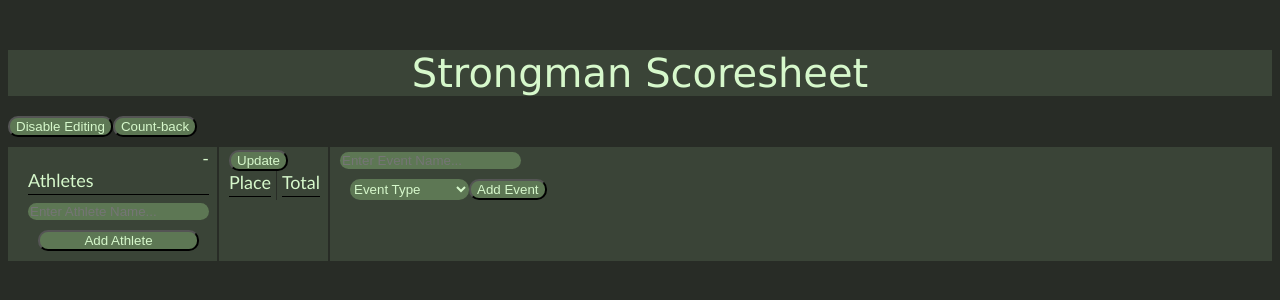
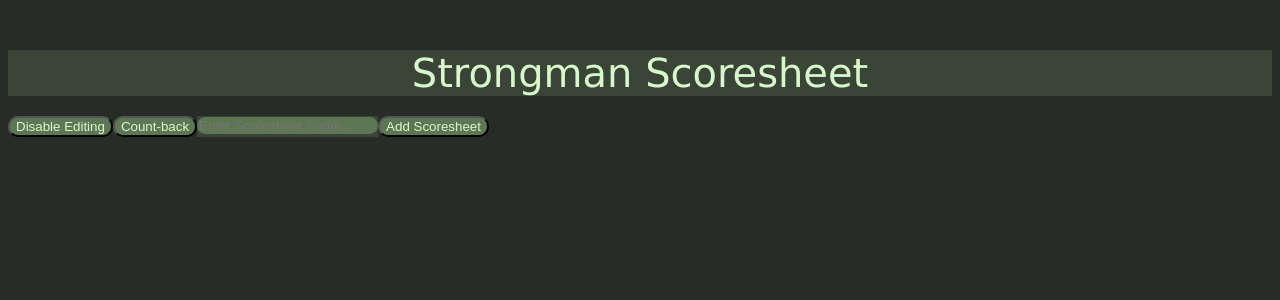
Before and after one commit to roycemeyer/strongman-scoresheet, a React (Create React App) app: page / in a window 1280 px wide. Shown: the top 300 px of the page. Built offline with nearby package versions, Linux system fonts and the light colour scheme.

Commit message:
Added the ability to add multiple scoresheets. Handy for a competition with several categories, for example U80 Men, u90 Men, U84 Women, Open Women, etc. or even WSM with the heats and the finals.

```diff
--- a/src/App.css
+++ b/src/App.css
@@ -62,6 +62,9 @@
 
 .my-textfield{
   background-color: rgb(58, 68, 55);
+  margin-left: 0px;
+}
+.my-dark-textfield{
   margin-left: 0px;
 }
 .my-textfield::placeholder{
@@ -136,6 +139,10 @@
   margin-left: 8px;
   margin-right: 10px;
 }
+.thyckk-horizontal-line{
+  height: 10px;
+  background-color: rgb(40, 44, 38);
+}
 .soft-vertical-line{
   width: 1px; /* Width of the line */
   background-image: radial-gradient(circle, #000 20%, transparent 20%);
--- a/src/App.js
+++ b/src/App.js
@@ -1,7 +1,8 @@
 import './App.css';
+import MyTextField from './components/MyTextField';
 import ScoresheetFrame from './components/Scoresheet/ScoresheetFrame';
 import Title from './components/Title';
-import { useState } from 'react';
+import { useState, useRef } from 'react';
 //-------------------------
 function App() {
   const initialEditText = 'Disable Editing';
@@ -12,17 +13,51 @@ function App() {
   const [isEditable, setIsEditable] = useState(initialEditable);
   const [tiebreakerText, setTiebreakerText] = useState(initialcountbackText);
   const [isCountback, setIsCountback] = useState(initialIsCountback);
+  const [scoresheets, setScoresheets] = useState([]);
+  const [newScoresheetName, setScoresheetNamee] = useState('');
+  const scoresheetRef = useRef();
 
   const handleEditableClick = () => {
       if (isEditable) setEditableText('Enable Editing');
       else setEditableText('Disable Editing');
       setIsEditable(!isEditable);
   }
+
   const handleTiebreakerClick = () => {
     if (isCountback) setTiebreakerText('Count-back');
     else setTiebreakerText('Last Event');
     setIsCountback(!isCountback);
-}
+  }
+
+  const handleAddScoresheetClick = () => {
+    if (newScoresheetName === ''){
+      alert("Please enter a scoresheet name.");
+      return;
+    }
+    const scoresheet = {scoresheetName: newScoresheetName};
+    setScoresheets([...scoresheets, scoresheet]);
+  }
+
+  const handleScoresheetNameInput = (scoresheet) => {
+    setScoresheetNamee(scoresheet);
+  };
+
+  const addScoresheets = () => {
+    const divs = [];
+    scoresheets.forEach((scoresheet) => {
+      divs.push(
+        <div className='vertical-list'>
+          <ScoresheetFrame
+            isEditable={isEditable}
+            isCountback={isCountback}
+            scoresheetName={scoresheet.scoresheetName}
+          />
+          <div className='thyckk-horizontal-line'></div>
+        </div>
+      );
+    });
+    return divs;
+  }
 
   return (
     <div  className="App">
@@ -34,11 +69,17 @@ function App() {
         <button className='button-styling' onClick={handleTiebreakerClick}>
           {tiebreakerText}
         </button>
+        <MyTextField
+            placeholder="Enter Scoresheet Name..."
+            inputType='text'
+            ref={scoresheetRef}
+            onInputChange={handleScoresheetNameInput}
+          />
+        <button className='button-styling' onClick={handleAddScoresheetClick}>
+          Add Scoresheet
+        </button>
       </div>
-      <ScoresheetFrame
-        isEditable={isEditable}
-        isCountback={isCountback}
-      />
+      {addScoresheets()}
     </div>
   );
 }
--- a/src/components/Scoresheet/ScoresheetFrame.js
+++ b/src/components/Scoresheet/ScoresheetFrame.js
@@ -4,7 +4,7 @@ import ScoresheetEvents from './ScoresheetEvents'
 import MyTextField from '../MyTextField';
 import MyLabel from '../MyLabel';
 //----------------------------
-function ScoresheetFrame({isEditable, isCountback}) {
+function ScoresheetFrame({isEditable, isCountback, scoresheetName}) {
   const [newEventName, setNewEventName] = useState('');
   const [newEventType, setNewEventType] = useState('');
   const [newAthleteName, setNewAthleteName] = useState('');
@@ -348,7 +348,7 @@ function ScoresheetFrame({isEditable, isCountback}) {
       <div className='scoresheet-events'>
         <div className='athletes-list'>
           <div className='right-justify'>
-            <div className='vertical-list'><MyLabel text ="-"/></div>
+            <div className='vertical-list'><MyLabel text ={scoresheetName}/></div>
           </div>
             <MyLabel text={'Athletes'}/>
           <div className='horizontal-line'/>
```
